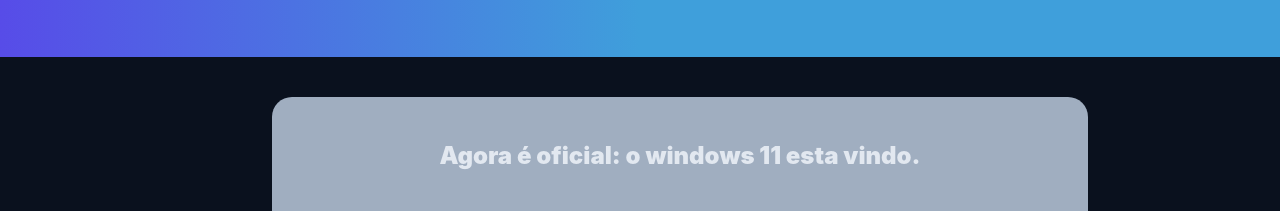
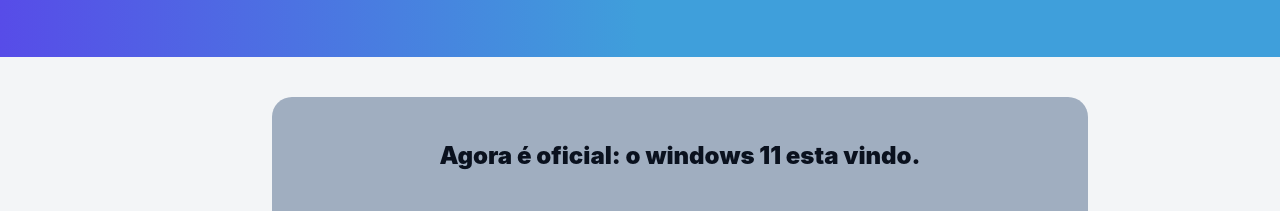
Before and after one commit to JoaoPrimo7/blog, a plain HTML site: page noticias.html in a window 1280 px wide. Shown: the part 153-364 px from the top of the page. Drawn offline with Linux system fonts and the light colour scheme.

Commit message:
alterações noticias e background

```diff
--- a/noticias.html
+++ b/noticias.html
@@ -25,8 +25,8 @@
         </div>
     </header>
     <main>
-        <article>
-            <h2>Agora é oficial: o windows 11 esta vindo.</h2>
+        <article class="noticia">
+            <h2 class="titulo-noticia">Agora é oficial: o windows 11 esta vindo.</h2>
             <p class="news-highlight">Uma nova geração de um sispema operacional que mudou a forma como usamos
                 computadores</p>
             <img src="Logo windows 11.jpg" alt="img">
--- a/style.css
+++ b/style.css
@@ -123,11 +123,11 @@ main{
     justify-content: center;
     align-items: center;
     padding: 40px;
-    background-color: #0a111e;
+
 }
 
 
-article{
+.noticia{
     background-color: #a0aec0;
     padding: 24px;
     border-radius: 20px;
@@ -137,10 +137,10 @@ article{
     flex-direction: column;
     align-items: center;
     width: 60%;
-    color: 0a111e;
+    color: #0a111e;
 }
 
-h2{
+.titulo-noticia{
     font-style: 2em;
     font-weight: 900;
 }
```
